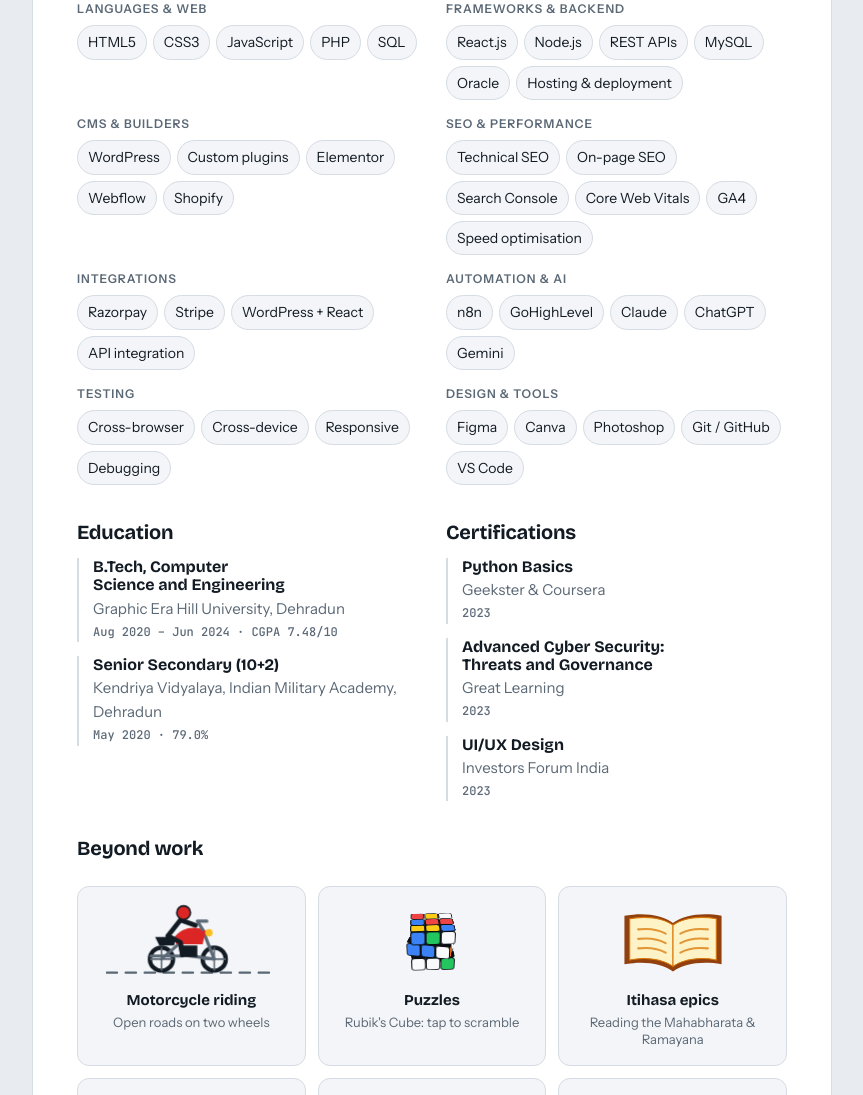
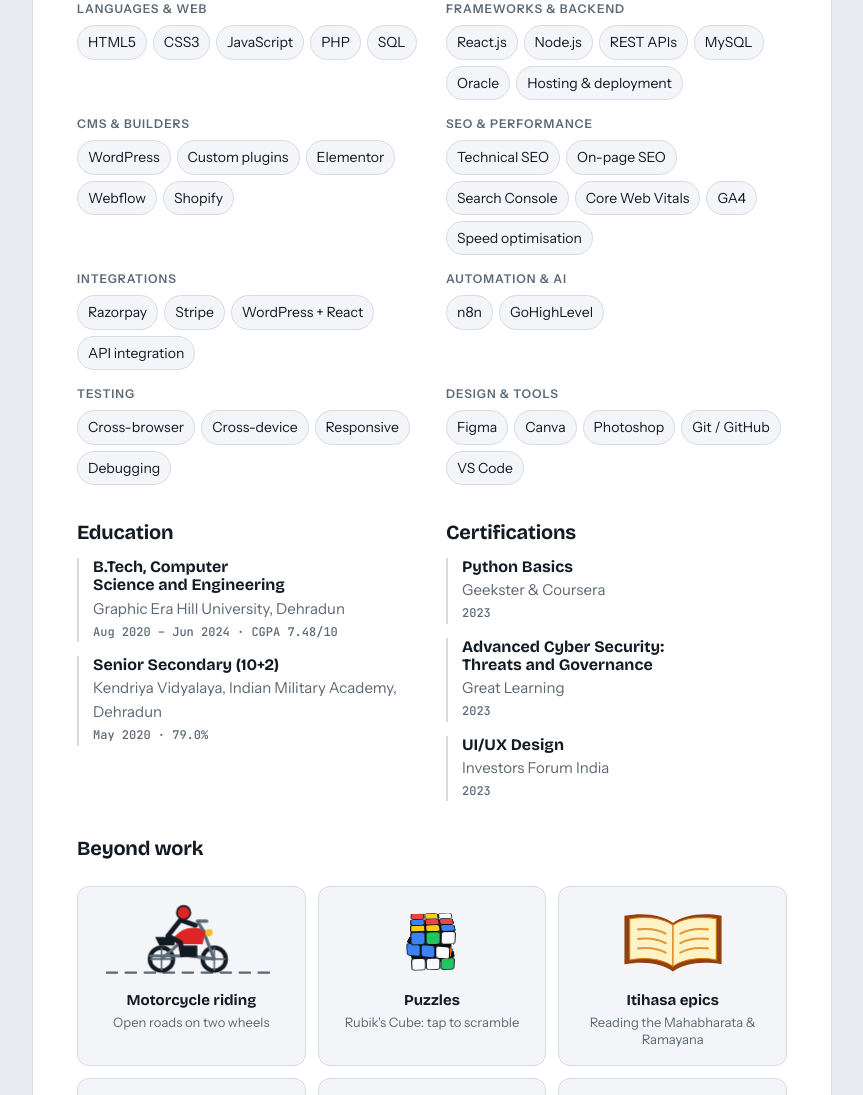
Before and after one commit to HimanshuPharswan/Himanshu-Singh-Portfolio, a plain HTML site: page index.html in a window 1280 px wide. Shown: the part 3049-4144 px from the top of the page, without its empty margins (382-1245 px from the left). Drawn offline with nearby package versions, Linux system fonts and the light colour scheme.

Commit message:
Remove Claude, ChatGPT and Gemini from the skills list

```diff
--- a/index.html
+++ b/index.html
@@ -186,7 +186,7 @@
         <div><h4>CMS &amp; builders</h4><p><i>WordPress</i><i>Custom plugins</i><i>Elementor</i><i>Webflow</i><i>Shopify</i></p></div>
         <div><h4>SEO &amp; performance</h4><p><i>Technical SEO</i><i>On-page SEO</i><i>Search Console</i><i>Core Web Vitals</i><i>GA4</i><i>Speed optimisation</i></p></div>
         <div><h4>Integrations</h4><p><i>Razorpay</i><i>Stripe</i><i>WordPress + React</i><i>API integration</i></p></div>
-        <div><h4>Automation &amp; AI</h4><p><i>n8n</i><i>GoHighLevel</i><i>Claude</i><i>ChatGPT</i><i>Gemini</i></p></div>
+        <div><h4>Automation &amp; AI</h4><p><i>n8n</i><i>GoHighLevel</i></p></div>
         <div><h4>Testing</h4><p><i>Cross-browser</i><i>Cross-device</i><i>Responsive</i><i>Debugging</i></p></div>
         <div><h4>Design &amp; tools</h4><p><i>Figma</i><i>Canva</i><i>Photoshop</i><i>Git / GitHub</i><i>VS Code</i></p></div>
       </div>
```
